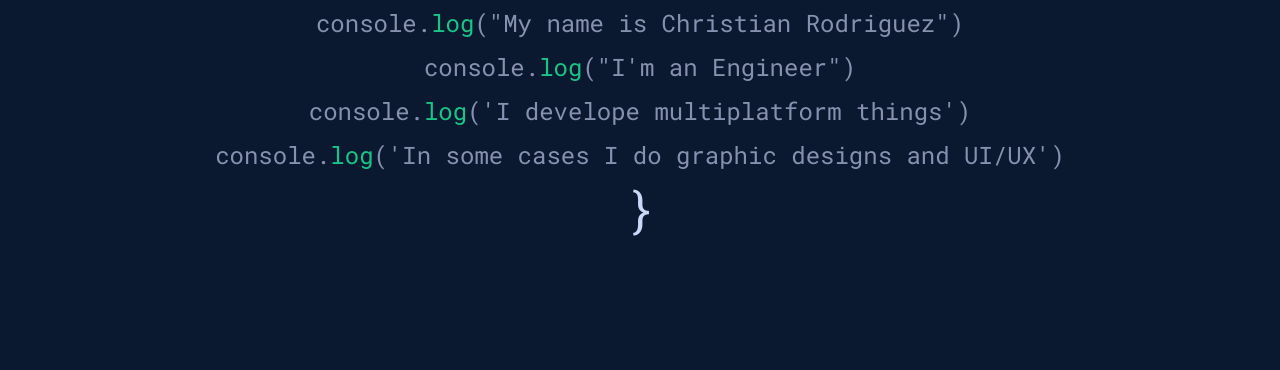
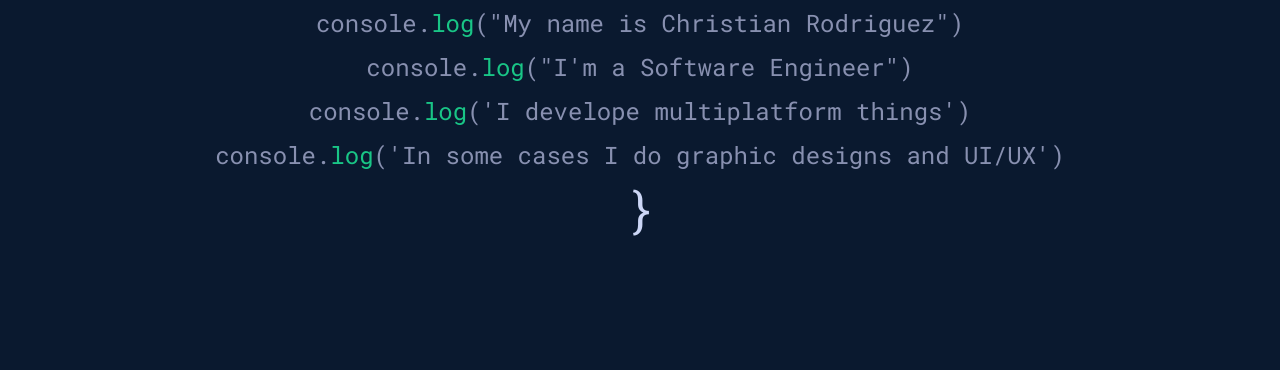
Before and after one commit to ChristChampagne/portfolio, a website: page index.html in a window 1280 px wide. Shown: the part 379-749 px from the top of the page. Drawn offline with nearby package versions, Linux system fonts and the light colour scheme.

Commit message:
Updating some index info

```diff
--- a/assets/js/main.js
+++ b/assets/js/main.js
@@ -2,7 +2,7 @@
 "use strict";
 function MainIntroduction() {
     console.log("My name is Christian Rodriguez")
-    console.log("I'm an Engineer")
+    console.log("I'm a Software Engineer")
     console.log('I develope multiplatform things')
     console.log('In some cases I do graphic designs and UI/UX')
 }
--- a/index.html
+++ b/index.html
@@ -40,7 +40,7 @@
                 console.<span class="green">log</span>("My name is Christian Rodriguez")
             </div>
             <div class="main-container-subtitle">
-                console.<span class="green">log</span>("I'm an Engineer")
+                console.<span class="green">log</span>("I'm a Software Engineer")
             </div>
             <div class="main-container-subtitle">
                 console.<span class="green">log</span>('I develope multiplatform things')
```
